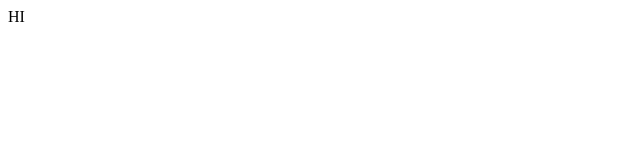
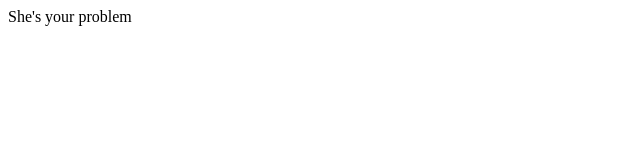
Before and after one commit to todaro21/personal-project, a plain HTML site: page 404.html in a window 1280 px wide. Shown: the whole page, without its empty margins (0-640 px from the left). Drawn offline with Linux system fonts and the light colour scheme.

Commit message:
Auto-generated commit

```diff
--- a/404.html
+++ b/404.html
@@ -8,6 +8,6 @@
     <link rel="icon" type="image/x-icon" href="favicon.ico">
   <link rel="stylesheet" href="styles-5INURTSO.css"></head>
   <body>
-    HI
+    She's your problem
   <script src="polyfills-FFHMD2TL.js" type="module"></script><script src="main-XQFZANGR.js" type="module"></script></body>
 </html>
```
Also changed, not shown: index.html (+1 -1 lines).
